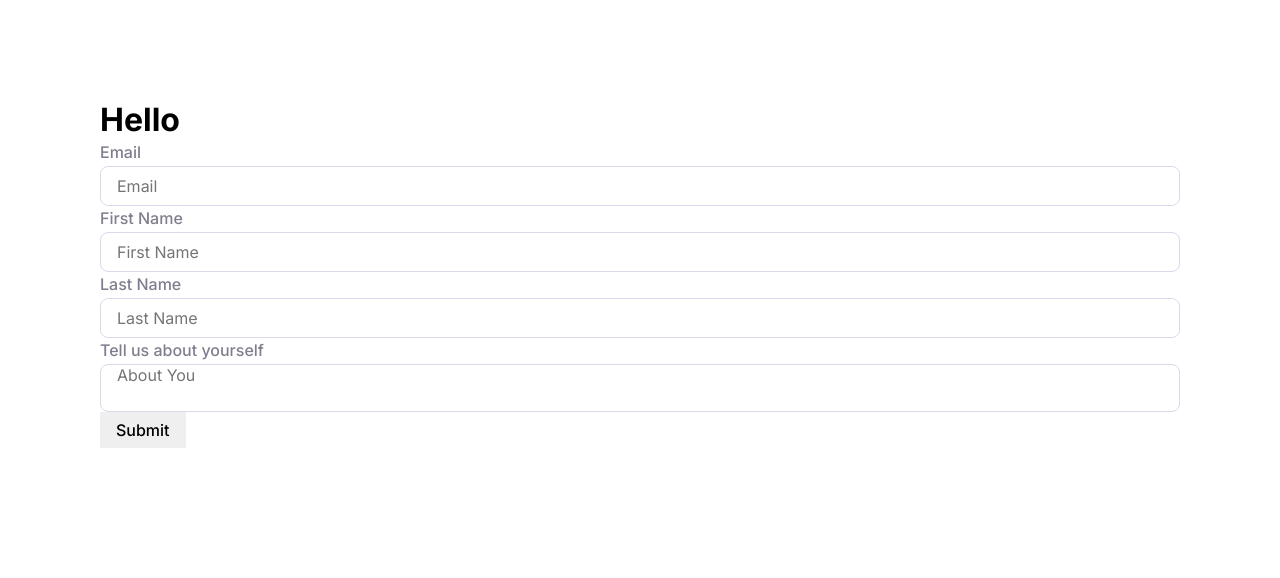
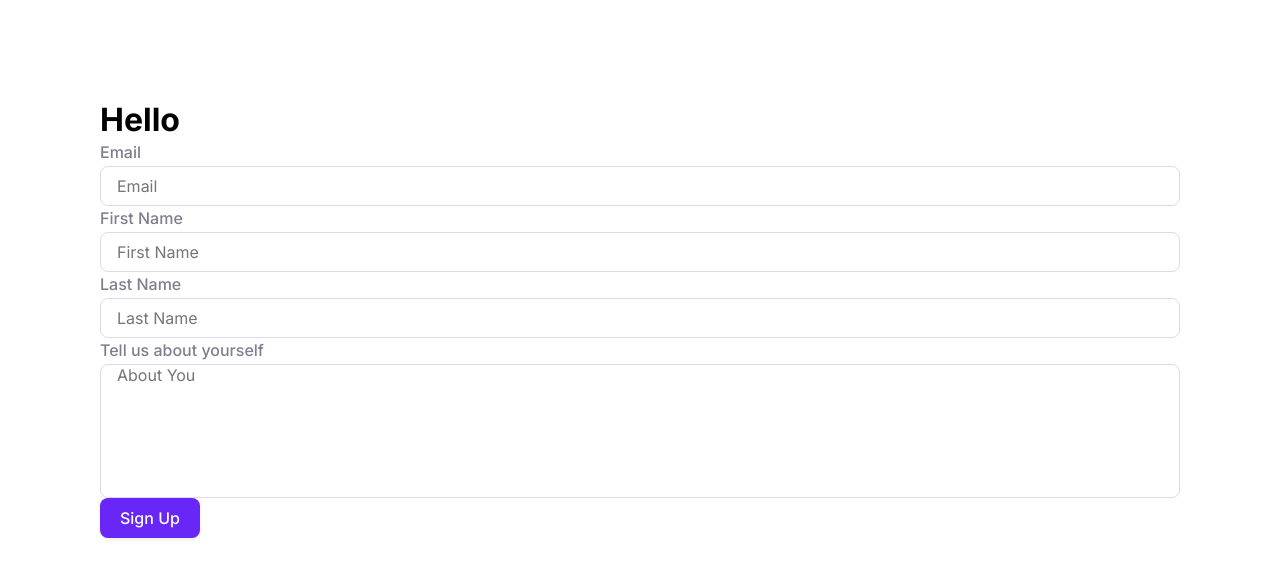
Before and after one commit to durdonadev/projectify-app-ui, a React (Create React App) app: page / in a window 1280 px wide. Shown: the top 578 px of the page. Built offline with nearby package versions, Linux system fonts and the light colour scheme.

Commit message:
Fix typo

```diff
--- a/src/App.tsx
+++ b/src/App.tsx
@@ -37,7 +37,9 @@ const App = () => {
                     labelText="Tell us about yourself"
                     hintMessage="This is for your password"
                 />
-                <Button>Submit</Button>
+                <Button size="md" shape="rounded" color="primary">
+                    Sign Up
+                </Button>
             </form>
 
             {show && <p>Helllo</p>}
--- a/src/design-system/Input/Input.tsx
+++ b/src/design-system/Input/Input.tsx
@@ -47,11 +47,12 @@ const Input: React.FC<InputProps> = (props) => {
     const shapeClassName = shape !== undefined ? shapeClassNames[shape] : "";
 
     const errorClassName = error ? "input-error" : "";
+    const textareaClassName = type === "textarea" ? "input-textarea" : "";
 
     const finalClassNames = trimWhiteSpaces(
         `input ${
             className || ""
-        } ${sizeClassName} ${shapeClassName} ${errorClassName} $`
+        } ${sizeClassName} ${shapeClassName} ${errorClassName} ${textareaClassName}`
     );
 
     return (
```
